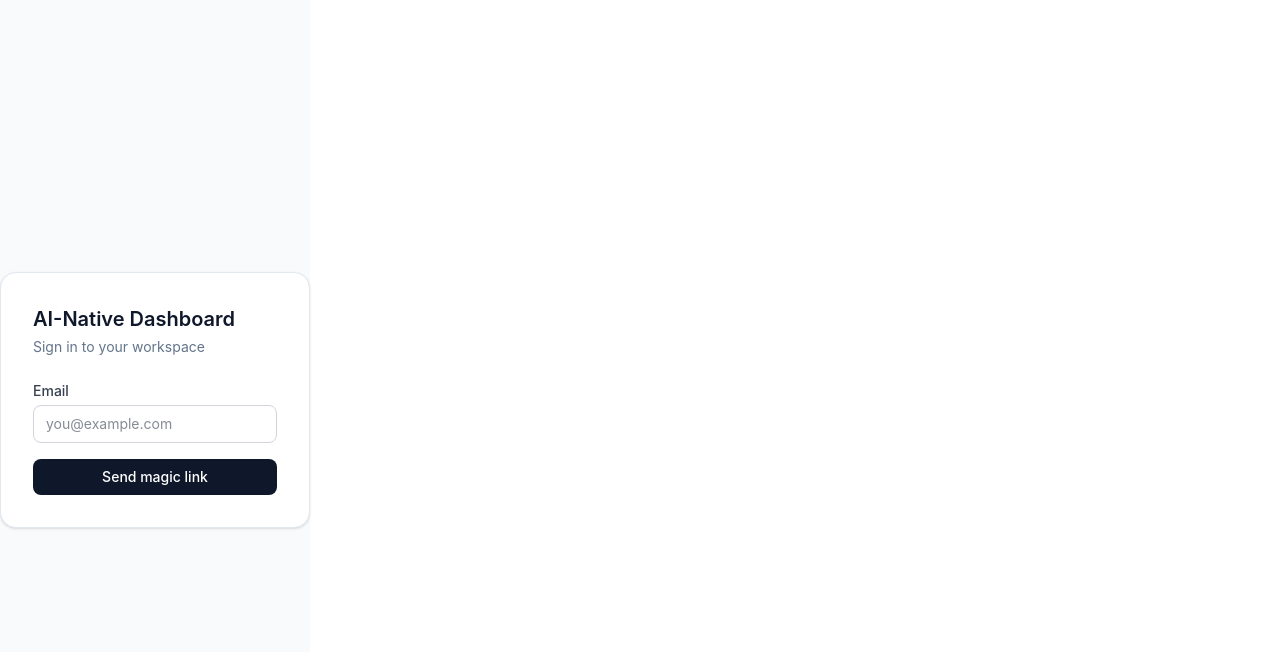
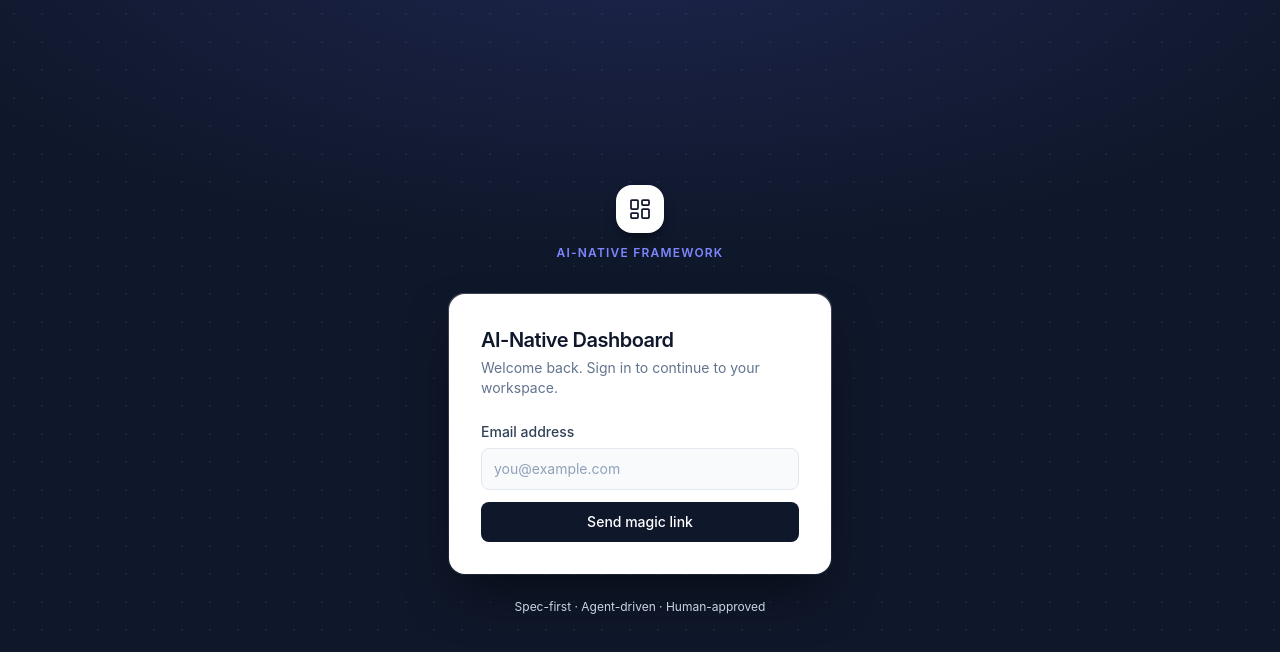
Before and after one commit to andelizondo/ai-native-framework, a Next.js app in the folder products/dashboard/: page /login in a window 1280 px wide. Shown: the top 652 px of the page. Built offline with nearby package versions, Linux system fonts and the light colour scheme.

Commit message:
feat(dashboard): refresh login page presentation (#87)
* feat(dashboard): refresh login page presentation

* fix(dashboard): address login page review findings

---------

Co-authored-by: andelizondo <7799054+andelizondo@users.noreply.github.com>

```diff
--- a/products/dashboard/components/login-page-client.tsx
+++ b/products/dashboard/components/login-page-client.tsx
@@ -108,35 +108,90 @@ export function LoginPageClient({ urlError }: { urlError?: string }) {
   }
 
   return (
-    <div className="flex min-h-screen items-center justify-center bg-[#f8fafc]">
-      <div className="w-full max-w-sm rounded-2xl border border-[#e2e8f0] bg-white p-8 shadow-sm">
-        <h1 className="text-xl font-semibold text-[#0f172a]">AI-Native Dashboard</h1>
-        <p className="mt-1 text-sm text-[#64748b]">Sign in to your workspace</p>
+    <div className="relative flex min-h-dvh w-full flex-col items-center justify-center overflow-x-hidden overflow-y-auto bg-[#0f172a] px-4 py-8">
+      <div className="pointer-events-none absolute inset-0 overflow-hidden">
+        {/* Radial glow */}
+        <div
+          className="absolute inset-0"
+          style={{
+            backgroundImage:
+              "radial-gradient(ellipse 90% 60% at 50% -10%, rgba(99,102,241,0.18) 0%, transparent 70%)",
+          }}
+        />
+        {/* Dot grid */}
+        <div
+          className="absolute inset-0 opacity-20"
+          style={{
+            backgroundImage:
+              "radial-gradient(circle, rgba(255,255,255,0.25) 1px, transparent 1px)",
+            backgroundSize: "28px 28px",
+          }}
+        />
+      </div>
+
+      {/* Card */}
+      <div className="relative z-10 w-full max-w-sm">
+        {/* Brand lockup above card */}
+        <div className="mb-8 flex flex-col items-center gap-3 text-center">
+          <div className="flex h-12 w-12 items-center justify-center rounded-2xl bg-white shadow-lg shadow-black/30">
+            <svg
+              viewBox="0 0 24 24"
+              fill="none"
+              stroke="currentColor"
+              strokeWidth="1.75"
+              strokeLinecap="round"
+              strokeLinejoin="round"
+              className="h-6 w-6 text-slate-900"
+              aria-hidden="true"
+            >
+              <rect x="3" y="3" width="7" height="9" rx="1" />
+              <rect x="14" y="3" width="7" height="5" rx="1" />
+              <rect x="14" y="12" width="7" height="9" rx="1" />
+              <rect x="3" y="16" width="7" height="5" rx="1" />
+            </svg>
+          </div>
+          <div>
+            <p className="text-xs font-semibold uppercase tracking-widest text-indigo-400">
+              AI-Native Framework
+            </p>
+          </div>
+        </div>
+
+        <div className="rounded-2xl bg-gradient-to-b from-white/20 to-white/5 p-px shadow-2xl shadow-black/50">
+          <div className="rounded-2xl bg-white px-8 py-8">
+            <div className="mb-6">
+              <h1 className="text-xl font-semibold tracking-tight text-slate-900">
+                AI-Native Dashboard
+              </h1>
+              <p className="mt-1 text-sm text-slate-500">
+                Welcome back. Sign in to continue to your workspace.
+              </p>
+            </div>
 
             {!submitted && callbackErrorMessage && (
               <div
                 role="alert"
                 data-testid="auth-callback-error"
-            className="mt-4 rounded-lg bg-red-50 p-3 text-sm text-red-700"
+                className="mb-4 rounded-lg border border-red-200 bg-red-50 p-3 text-sm text-red-700"
               >
                 {callbackErrorMessage}
               </div>
             )}
 
             {submitted ? (
-          <div className="mt-6 rounded-lg bg-emerald-50 p-4 text-sm text-emerald-700">
+              <div className="rounded-lg border border-emerald-200 bg-emerald-50 p-4 text-sm text-emerald-700">
                 Check your email — a sign-in link is on its way.
               </div>
             ) : (
-          <div className="mt-6 space-y-4">
+              <div className="space-y-3">
                 {isMagicLinkEnabled && (
-              <form aria-label="Sign in" onSubmit={handleSubmit} className="space-y-4">
+                  <form aria-label="Sign in" onSubmit={handleSubmit} className="space-y-3">
                     <div>
                       <label
                         htmlFor="email"
-                    className="block text-sm font-medium text-[#374151]"
+                        className="block text-sm font-medium text-slate-700"
                       >
-                    Email
+                        Email address
                       </label>
                       <input
                         id="email"
@@ -146,14 +201,14 @@ export function LoginPageClient({ urlError }: { urlError?: string }) {
                         value={email}
                         onChange={(e) => setEmail(e.target.value)}
                         placeholder="you@example.com"
-                    className="mt-1 w-full rounded-lg border border-[#d1d5db] px-3 py-2 text-sm text-[#0f172a] outline-none focus:border-[#6366f1] focus:ring-2 focus:ring-[#6366f1]/20"
+                        className="mt-1.5 w-full rounded-lg border border-slate-200 bg-slate-50 px-3 py-2.5 text-sm text-slate-900 outline-none transition-all placeholder:text-slate-400 focus:border-indigo-500 focus:bg-white focus:ring-2 focus:ring-indigo-500/15 disabled:opacity-50"
                       />
                     </div>
 
                     <button
                       type="submit"
                       disabled={loadingAction !== null}
-                  className="w-full rounded-lg bg-[#0f172a] px-4 py-2 text-sm font-medium text-white disabled:opacity-50"
+                      className="w-full rounded-lg bg-slate-900 px-4 py-2.5 text-sm font-medium text-white transition-colors hover:bg-slate-800 disabled:opacity-50"
                     >
                       {loadingAction === "magic_link" ? "Sending…" : "Send magic link"}
                     </button>
@@ -166,19 +221,45 @@ export function LoginPageClient({ urlError }: { urlError?: string }) {
                   </p>
                 )}
 
+                {isMagicLinkEnabled && isGoogleEnabled && (
+                  <div className="relative my-1 flex items-center gap-3">
+                    <div className="h-px flex-1 bg-slate-200" />
+                    <span className="text-xs text-slate-600">or</span>
+                    <div className="h-px flex-1 bg-slate-200" />
+                  </div>
+                )}
+
                 {isGoogleEnabled && (
                   <button
                     type="button"
                     disabled={loadingAction !== null}
                     onClick={handleGoogleSignIn}
-                className="w-full rounded-lg border border-slate-300 bg-white px-4 py-2 text-sm font-medium text-slate-900 disabled:opacity-50"
+                    className="flex w-full items-center justify-center gap-2.5 rounded-lg border border-slate-200 bg-white px-4 py-2.5 text-sm font-medium text-slate-700 transition-colors hover:bg-slate-50 disabled:opacity-50"
                   >
+                    <svg viewBox="0 0 24 24" className="h-4 w-4 shrink-0" aria-hidden="true">
+                      <path
+                        d="M22.56 12.25c0-.78-.07-1.53-.2-2.25H12v4.26h5.92c-.26 1.37-1.04 2.53-2.21 3.31v2.77h3.57c2.08-1.92 3.28-4.74 3.28-8.09z"
+                        fill="#4285F4"
+                      />
+                      <path
+                        d="M12 23c2.97 0 5.46-.98 7.28-2.66l-3.57-2.77c-.98.66-2.23 1.06-3.71 1.06-2.86 0-5.29-1.93-6.16-4.53H2.18v2.84C3.99 20.53 7.7 23 12 23z"
+                        fill="#34A853"
+                      />
+                      <path
+                        d="M5.84 14.09c-.22-.66-.35-1.36-.35-2.09s.13-1.43.35-2.09V7.07H2.18C1.43 8.55 1 10.22 1 12s.43 3.45 1.18 4.93l2.85-2.22.81-.62z"
+                        fill="#FBBC05"
+                      />
+                      <path
+                        d="M12 5.38c1.62 0 3.06.56 4.21 1.64l3.15-3.15C17.45 2.09 14.97 1 12 1 7.7 1 3.99 3.47 2.18 7.07l3.66 2.84c.87-2.6 3.3-4.53 6.16-4.53z"
+                        fill="#EA4335"
+                      />
+                    </svg>
                     {loadingAction === "google" ? "Redirecting…" : "Continue with Google"}
                   </button>
                 )}
 
                 {!isMagicLinkEnabled && !isGoogleEnabled && (
-              <p className="rounded-lg bg-slate-50 p-3 text-sm text-slate-600">
+                  <p className="rounded-lg border border-slate-200 bg-slate-50 p-3 text-sm text-slate-500">
                     Sign-in is currently unavailable in this environment.
                   </p>
                 )}
@@ -186,5 +267,11 @@ export function LoginPageClient({ urlError }: { urlError?: string }) {
             )}
           </div>
         </div>
+
+        <p className="mt-6 text-center text-xs text-slate-300">
+          Spec-first · Agent-driven · Human-approved
+        </p>
+      </div>
+    </div>
   );
 }
```
Also changed, not shown: 1 other file (tests, documents, lock files or other folders). Lines whose indentation alone changed are shown as unchanged.
